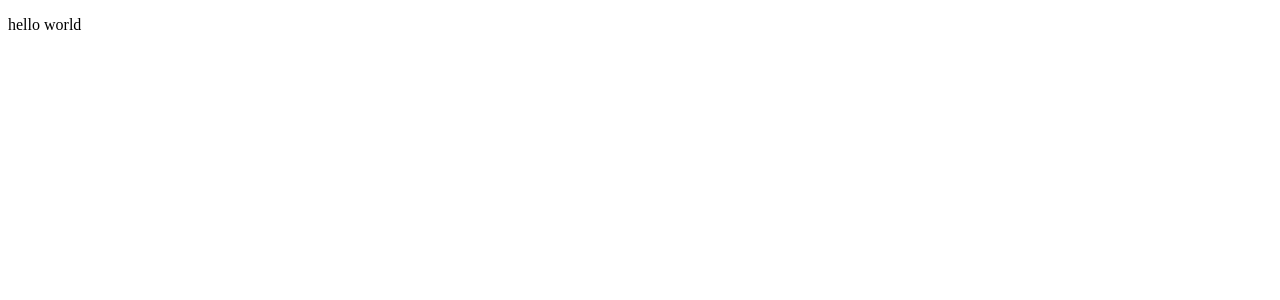
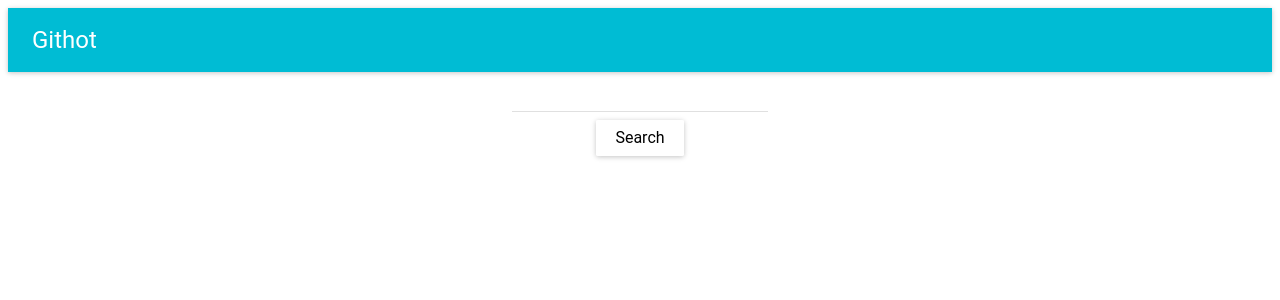
Before and after one commit to baot/githot, a React app: page / in a window 1280 px wide. Shown: the top 300 px of the page. Built offline with nearby package versions, Linux system fonts and the light colour scheme.

Commit message:
add Github component & basic style

```diff
--- a/package.json
+++ b/package.json
@@ -22,6 +22,7 @@
     "eslint-plugin-import": "^2.0.0",
     "eslint-plugin-jsx-a11y": "^2.2.2",
     "eslint-plugin-react": "^6.3.0",
+    "node-sass": "^3.10.1",
     "react-hot-loader": "^3.0.0-beta.5",
     "sass-loader": "^4.0.2",
     "style-loader": "^0.13.1",
@@ -29,6 +30,7 @@
     "webpack-dev-server": "^1.16.1"
   },
   "dependencies": {
+    "material-ui": "^0.16.0",
     "react": "^15.3.2",
     "react-dom": "^15.3.2"
   }
--- a/src/components/App.jsx
+++ b/src/components/App.jsx
@@ -1,7 +1,37 @@
 import React from 'react';
+import AppBar from 'material-ui/AppBar';
+import MuiThemeProvider from 'material-ui/styles/MuiThemeProvider';
+import getMuiTheme from 'material-ui/styles/getMuiTheme';
 
-const App = () => (
-  <p>hello world</p>
-);
+import Github from './Github';
+import '../styles/index.scss';
+
+const muiTheme = getMuiTheme({});
+
+class App extends React.Component {
+  constructor(props) {
+    super(props);
+    this.state = { error: '' };
+
+    this.showError.bind(this);
+  }
+
+  showError(s) { this.setState({ error: s }); }
+
+  render() {
+    return (
+      <MuiThemeProvider muiTheme={muiTheme}>
+        <div>
+          <AppBar
+            title="Githot"
+            showMenuIconButton={false}
+          />
+          { this.state.error ? <h3>{ this.state.error }</h3> : null }
+          <Github showError={this.showError} />
+        </div>
+      </MuiThemeProvider>
+    );
+  }
+}
 
 export default App;
--- /dev/null
+++ b/src/components/Github.jsx
@@ -0,0 +1,33 @@
+import React from 'react';
+import RaisedButton from 'material-ui/RaisedButton';
+import TextField from 'material-ui/TextField';
+
+class Github extends React.Component {
+  constructor(props) {
+    super(props);
+    this.state = { searchTerm: '' };
+
+    this.onSearch = this.onSearch.bind(this);
+    this.clickSearch = this.clickSearch.bind(this);
+  }
+
+  onSearch({ currentTarget }) { this.setState({ searchTerm: currentTarget.value }); }
+
+  clickSearch() { console.log(this.state.searchTerm); }
+
+  render() {
+    return (
+      <div className="wrapper">
+        <div>
+          <TextField type="text" onChange={this.onSearch} />
+        </div>
+        <div>
+          <RaisedButton onClick={this.clickSearch}>Search</RaisedButton>
+        </div>
+        <div id="results" />
+      </div>
+    );
+  }
+}
+
+export default Github;
--- /dev/null
+++ b/src/styles/index.scss
@@ -0,0 +1,7 @@
+.wrapper  {
+    display: flex;
+    flex-direction: column;
+    flex-wrap: wrap; /* optional. only if you want the items to wrap */
+    justify-content: center; /* for horizontal alignment */
+    align-items: center; /* for vertical alignment */
+}
--- a/webpack.config.js
+++ b/webpack.config.js
@@ -27,16 +27,17 @@ const CommonConfig = {
         test: /\.jsx?$/,
         exclude: /node_modules/,
         loaders: ['babel'],
-        include: path.join(__dirname, 'src')
+        include: path.join(__dirname, 'src'),
       },
       {
         test: /\.scss$/,
-        loaders: ['style', 'css', 'sass']
+        loaders: ['style', 'css', 'sass'],
+        include: path.join(__dirname, 'src', 'styles'),
       },
     ],
   },
   plugins: [
-    new webpack.HotModuleReplacementPlugin()
+    new webpack.HotModuleReplacementPlugin(),
   ],
   devtool: 'eval',
   devServer: {
@@ -44,10 +45,11 @@ const CommonConfig = {
     historyApiFallback: true,
     inline: true,
     port: 3000,
-    hot: true
+    hot: true,
+    stats: 'errors-only',
   },
   eslint: {
-    configFile: './.eslintrc'
+    configFile: './.eslintrc',
   },
 };
 
```
Also changed, not shown: 1 other file (tests, documents, lock files or other folders).
